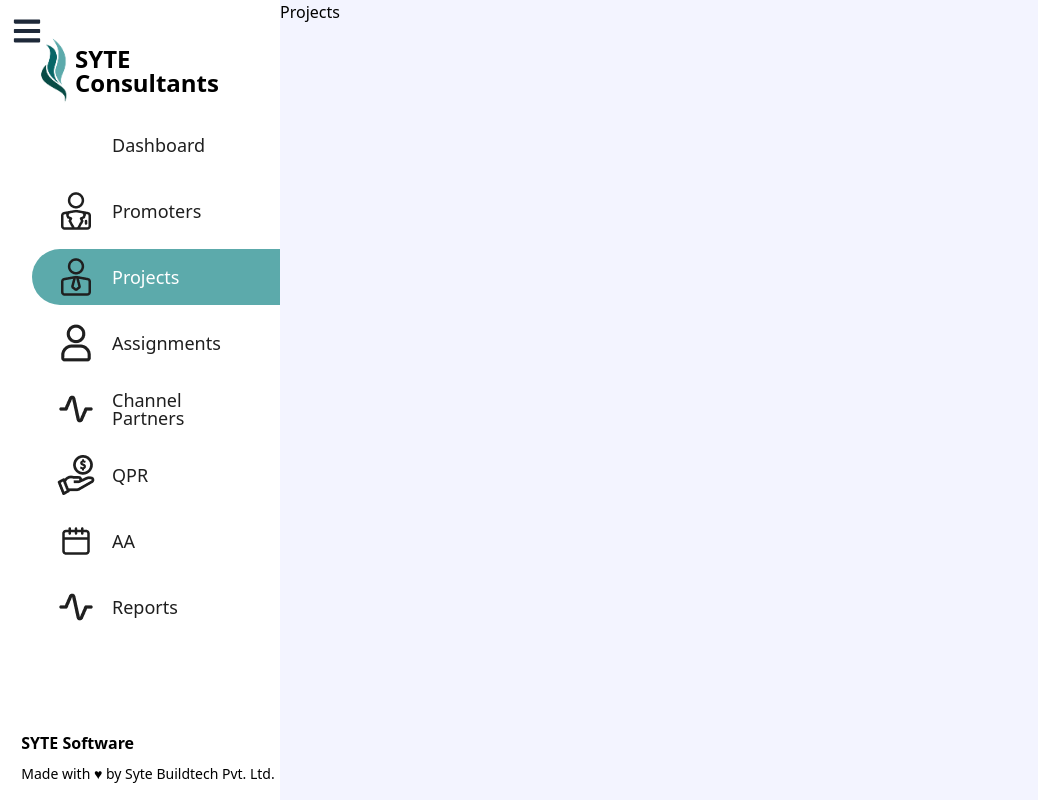
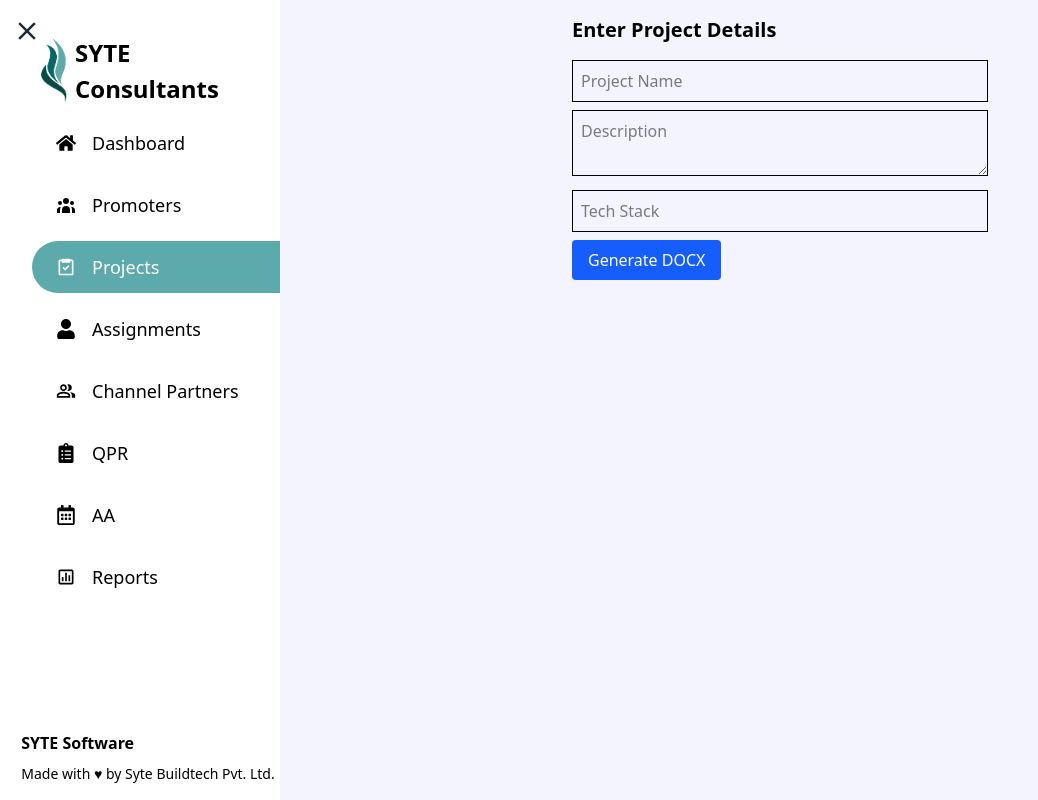
Before and after one commit to LokeshAlli21/SYTE-Consultants, a React (Vite) app in the folder frontend/: page /projects in a window 1280 px wide. Both pictures are taken after a click on the button 27 px from the left and 31 px from the top of the page. Shown: the whole page, without its empty margins (0-1038 px from the left). Built offline with nearby package versions, Linux system fonts and the light colour scheme.

Commit message:
create a basic schema for promoters

```diff
--- a/frontend/package.json
+++ b/frontend/package.json
@@ -11,6 +11,8 @@
   },
   "dependencies": {
     "@tailwindcss/vite": "^4.1.4",
+    "docx": "^9.4.1",
+    "file-saver": "^2.0.5",
     "react": "^19.0.0",
     "react-dom": "^19.0.0",
     "react-icons": "^5.5.0",
--- a/frontend/src/components/SideBar.jsx
+++ b/frontend/src/components/SideBar.jsx
@@ -1,23 +1,26 @@
 import React, { useEffect, useState } from 'react';
-import { useNavigate, useLocation } from "react-router-dom";
-import { FaBars, FaTimes } from 'react-icons/fa';
+import { useNavigate, useLocation } from 'react-router-dom';
+import { FaBars, FaHome, FaClipboardList, FaRegCalendarAlt, FaUser } from 'react-icons/fa';
+import { HiUserGroup } from 'react-icons/hi';
+import { BiTask, BiBarChartSquare } from 'react-icons/bi';
+import { MdOutlinePeopleAlt } from 'react-icons/md';
+import { IoMdClose } from 'react-icons/io';
 
 const tabs = [
-  { id: "Dashboard", label: "Dashboard", icon: "../icons/Home.png", route: "/" },
-  { id: "Promoters", label: "Promoters", icon: "../icons/Student.png", route: "/promoters" },
-  { id: "Projects", label: "Projects", icon: "../icons/Teacher.png", route: "/projects" },
-  { id: "Assignments", label: "Assignments", icon: "../icons/User.png", route: "/assignments" },
-  { id: "Channel Partners", label: "Channel Partners", icon: "../icons/Activity.png", route: "/channel-partners" },
-  { id: "QPR", label: "QPR", icon: "../icons/Finance.png", route: "/qpr" },
-  { id: "AA", label: "AA", icon: "../icons/Calendar.png", route: "/aa" },
-  { id: "Reports", label: "Reports", icon: "../icons/Activity.png", route: "/reports" },
+  { id: 'Dashboard', label: 'Dashboard', icon: <FaHome />, route: '/' },
+  { id: 'Promoters', label: 'Promoters', icon: <HiUserGroup />, route: '/promoters' },
+  { id: 'Projects', label: 'Projects', icon: <BiTask />, route: '/projects' },
+  { id: 'Assignments', label: 'Assignments', icon: <FaUser />, route: '/assignments' },
+  { id: 'Channel Partners', label: 'Channel Partners', icon: <MdOutlinePeopleAlt />, route: '/channel-partners' },
+  { id: 'QPR', label: 'QPR', icon: <FaClipboardList />, route: '/qpr' },
+  { id: 'AA', label: 'AA', icon: <FaRegCalendarAlt />, route: '/aa' },
+  { id: 'Reports', label: 'Reports', icon: <BiBarChartSquare />, route: '/reports' },
 ];
 
 function SideBar() {
   const navigate = useNavigate();
   const location = useLocation();
-  const [activeTab, setActiveTab] = useState("");
-
+  const [activeTab, setActiveTab] = useState('');
   const [sidebarOpen, setSidebarOpen] = useState(false);
 
   useEffect(() => {
@@ -42,53 +45,45 @@ function SideBar() {
 
   return (
     <>
-    <div className=' absolute px-3 py-4 flex justify-between items-center'>
-    <button
-              onClick={() => setSidebarOpen(!sidebarOpen)}
-              className="text-gray-800 "
-            >
-              <FaBars size={30} />
+      <div className='absolute px-3 py-4 flex justify-between items-center'>
+        <button onClick={() => setSidebarOpen(!sidebarOpen)} className='text-gray-800'>
+          {sidebarOpen ? <IoMdClose size={30} /> : <FaBars size={30} />}
         </button>
       </div>
-    {
-      sidebarOpen &&
 
-<div className={`max-w-70 flex flex-col items-center bg-[#FFFFFF] text-[#000000] pl-4 pt-8 pr-0 space-y-2 min-h-full left-0 top-0 bottom-0
-  ${(location.pathname === '/login') && 'hidden'}
-`}>
-    <div className="flex pr-4  flex-nowrap items-center justify-start font-semibold text-[24px] leading-[100%] tracking-[0] font-inter">
-        <img className=' max-w-[77px]' src="../logo.png" alt="" />
-        <h2 className=' ml-[-18px]'>
-        SYTE Consultants
-        </h2>
+      {sidebarOpen && location.pathname !== '/login' && (
+        <div className='max-w-70 flex flex-col items-center bg-white text-black pl-4 pt-8 pr-0 space-y-2 min-h-full left-0 top-0 bottom-0'>
+          <div className='flex pr-4 items-center justify-start font-semibold text-[24px] font-inter'>
+            <img className='max-w-[77px]' src='../logo.png' alt='Logo' />
+            <h2 className='ml-[-18px]'>SYTE Consultants</h2>
           </div>
-    <div className='flex-1 pl-4 text-[#1F1F1F] flex flex-col gap-2.5'>
-    {tabs.map((tab) => (
+
+          <div className='flex-1 w-full pl-4 flex flex-col gap-2.5'>
+            {tabs.map(tab => (
               <div
                 key={tab.id}
                 onClick={() => {
-          setActiveTab(tab.id)
-          navigate(tab.route)
+                  setActiveTab(tab.id);
+                  navigate(tab.route);
                 }}
-        className={`w-full text-left px-4 py-2 px-[24px] py-[16] font-medium text-[18px]  rounded-tl-[40px] rounded-bl-[40px] leading-[100%] tracking-[0] font-inter  flex flex-row flex-none items-center justify-start ${
-          activeTab === tab.id ? "bg-[#5CAAAB] text-white" : "hover:bg-[#5CAAAB] hover:text-white"
+                className={`w-full text-left px-[24px] py-[16px] font-medium text-[18px] rounded-tl-[40px] rounded-bl-[40px] leading-[100%] font-inter flex items-center ${
+                  activeTab === tab.id ? 'bg-[#5CAAAB] text-white' : 'hover:bg-[#5CAAAB] hover:text-white'
                 }`}
               >
-        <img src={tab.icon}
-         alt="" />
-        <h2 className=' flex-1 ml-4'>{tab.label}</h2>
+                <span className='text-xl'>{tab.icon}</span>
+                <h2 className='ml-4'>{tab.label}</h2>
               </div>
             ))}
           </div>
-    <div className=' bottom-0 py-4 mt-5 '>
-      <h2 className=' font-bold'>SYTE Software</h2>
-      <p className=' text-[14px] mt-2'>Made with ♥ by Syte Buildtech Pvt. Ltd.</p>
+
+          <div className='bottom-0 py-4 mt-5'>
+            <h2 className='font-bold'>SYTE Software</h2>
+            <p className='text-[14px] mt-2'>Made with ♥ by Syte Buildtech Pvt. Ltd.</p>
           </div>
         </div>
-
-    }
+      )}
     </>
-  )
+  );
 }
 
-export default SideBar
+export default SideBar;
--- a/frontend/src/pages/Projects.jsx
+++ b/frontend/src/pages/Projects.jsx
@@ -1,9 +1,68 @@
-import React from 'react'
+import React, { useState } from 'react';
+import { Document, Packer, Paragraph, TextRun } from 'docx';
+import { saveAs } from 'file-saver';
 
 function Projects() {
+  const [projectName, setProjectName] = useState('');
+  const [description, setDescription] = useState('');
+  const [techStack, setTechStack] = useState('');
+
+  const generateDoc = async () => {
+    const doc = new Document({
+      sections: [
+        {
+          children: [
+            new Paragraph({
+              children: [
+                new TextRun({ text: "Project Details", bold: true, size: 28 }),
+                new TextRun("\n"),
+                new TextRun(`Project Name: ${projectName}`),
+                new TextRun("\n"),
+                new TextRun(`Description: ${description}`),
+                new TextRun("\n"),
+                new TextRun(`Tech Stack: ${techStack}`),
+              ],
+            }),
+          ],
+        },
+      ],
+    });
+
+    const blob = await Packer.toBlob(doc);
+    saveAs(blob, "ProjectDetails.docx");
+  };
+
   return (
-    <div>Projects</div>
-  )
+    <div className="p-4 max-w-md mx-auto">
+      <h2 className="text-xl font-bold mb-4">Enter Project Details</h2>
+      <input
+        type="text"
+        placeholder="Project Name"
+        value={projectName}
+        onChange={(e) => setProjectName(e.target.value)}
+        className="border w-full p-2 mb-2"
+      />
+      <textarea
+        placeholder="Description"
+        value={description}
+        onChange={(e) => setDescription(e.target.value)}
+        className="border w-full p-2 mb-2"
+      />
+      <input
+        type="text"
+        placeholder="Tech Stack"
+        value={techStack}
+        onChange={(e) => setTechStack(e.target.value)}
+        className="border w-full p-2 mb-2"
+      />
+      <button
+        onClick={generateDoc}
+        className="bg-blue-600 text-white px-4 py-2 rounded"
+      >
+        Generate DOCX
+      </button>
+    </div>
+  );
 }
 
-export default Projects
+export default Projects;
```
Also changed, not shown: 2 other files (tests, documents, lock files or other folders). Lines whose indentation alone changed are shown as unchanged.
